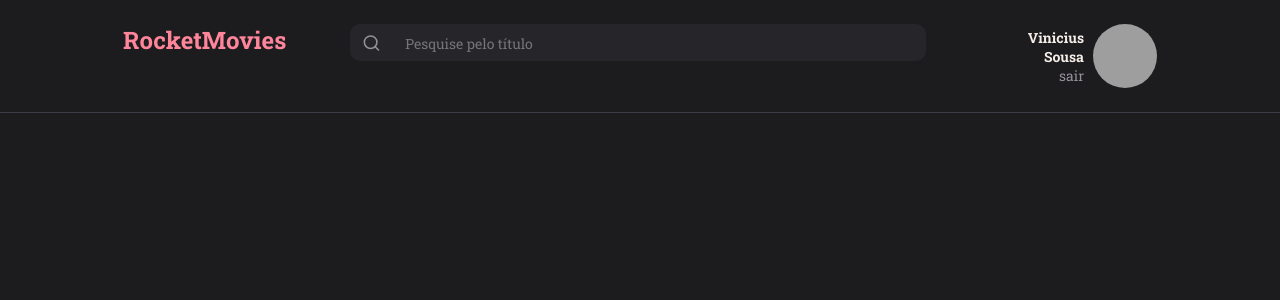
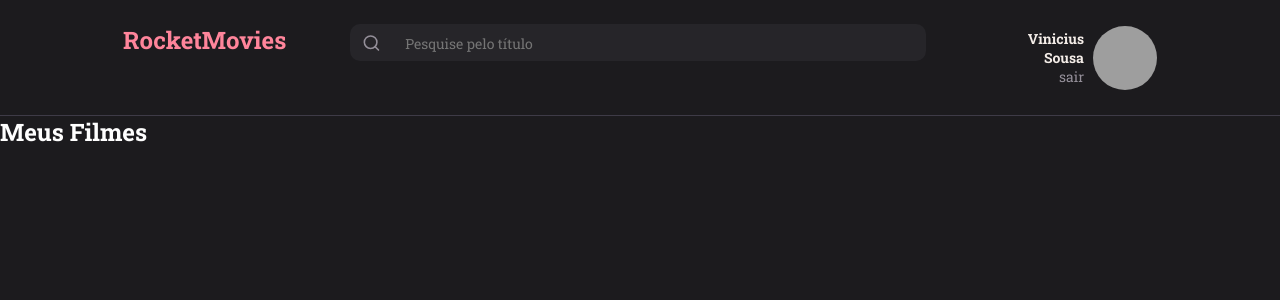
Before and after one commit to viniciusxsousa/explore, a React (Vite) app in the folder RockMovie-front/RocketMovie/: page / in a window 1280 px wide. Shown: the top 300 px of the page. Built offline with nearby package versions, Linux system fonts and the light colour scheme; grey boxes are pictures that could not be loaded.

Commit message:
iniciando a estrutura da página home

```diff
--- a/RockMovie-front/RocketMovie/src/pages/Home/index.jsx
+++ b/RockMovie-front/RocketMovie/src/pages/Home/index.jsx
@@ -1,7 +1,17 @@
+import { Container } from "./styles"
+
 import { Header } from "../../components/Header"
 
 export function Home(){
   return(
-    <Header/>
+    <Container>
+          <Header/>
+
+          <main>
+              <div>
+                  <h2>Meus Filmes</h2>
+              </div>
+          </main>
+    </Container>
   )
 }
--- /dev/null
+++ b/RockMovie-front/RocketMovie/src/pages/Home/styles.js
@@ -0,0 +1,14 @@
+import styled from 'styled-components'
+
+export const Container = styled.div`
+    display: grid;
+    grid-template-rows: 116px auto;
+    grid-template-areas:
+    'header'
+    'content';
+
+
+    > main {
+        grid-area: 'content';
+    }
+`
```
